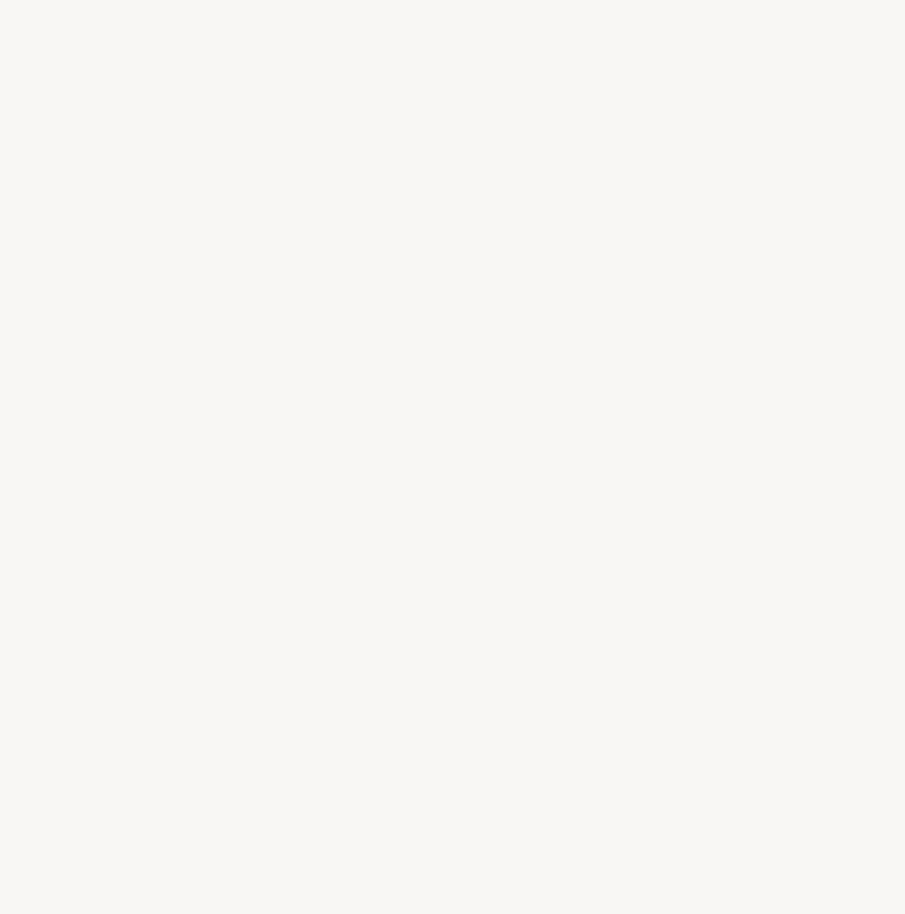
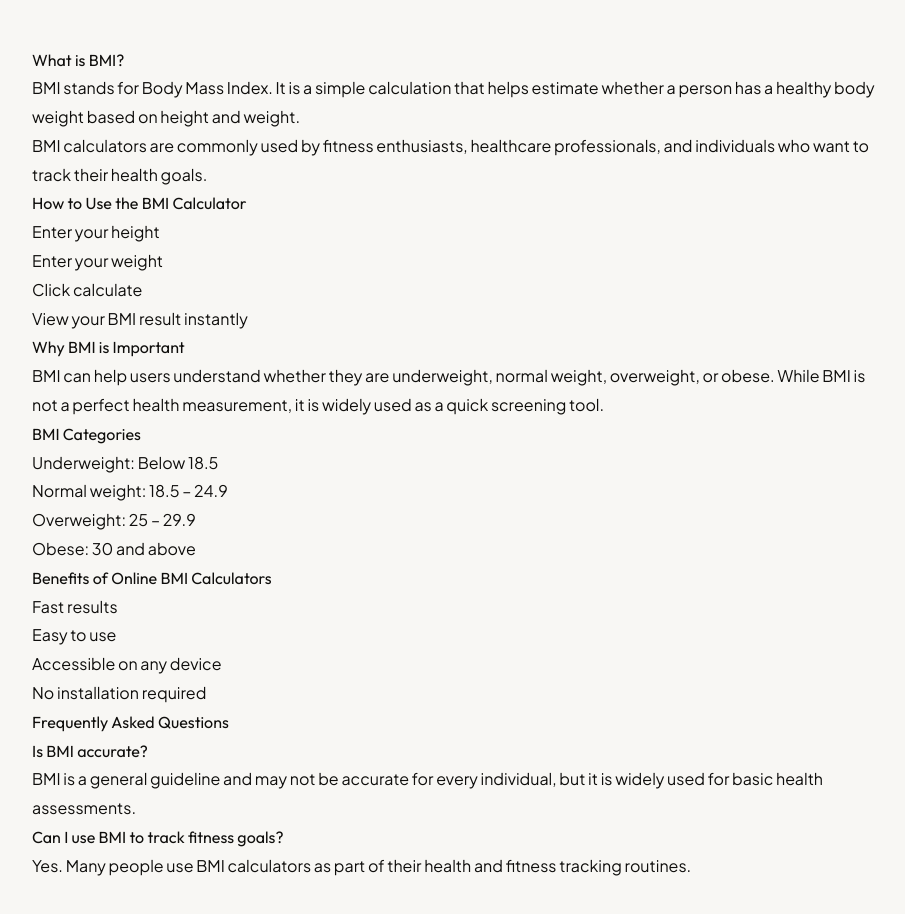
Before and after one commit to athersaud-smart-tools/smart-tools, a Next.js app: page /bmi-calculator in a window 1280 px wide. Shown: the part 520-1434 px from the top of the page, without its empty margins (178-1083 px from the left). Before the commit the page ends 800 px from the top, so only its background shows below. Built offline with nearby package versions, Linux system fonts and the light colour scheme.

Commit message:
improved bmi calculator page with SEO content

```diff
--- a/app/bmi-calculator/page.tsx
+++ b/app/bmi-calculator/page.tsx
@@ -106,6 +106,81 @@ export default function BMICalculator() {
           )}
         </div>
       </div>
+
+      {/* SEO CONTENT */}
+<div style={{
+  maxWidth: "900px",
+  margin: "50px auto",
+  padding: "20px",
+  lineHeight: "1.8"
+}}>
+
+  <h2>What is BMI?</h2>
+
+  <p>
+    BMI stands for Body Mass Index. It is a simple calculation that helps
+    estimate whether a person has a healthy body weight based on height and
+    weight.
+  </p>
+
+  <p>
+    BMI calculators are commonly used by fitness enthusiasts, healthcare
+    professionals, and individuals who want to track their health goals.
+  </p>
+
+  <h2>How to Use the BMI Calculator</h2>
+
+  <ol>
+    <li>Enter your height</li>
+    <li>Enter your weight</li>
+    <li>Click calculate</li>
+    <li>View your BMI result instantly</li>
+  </ol>
+
+  <h2>Why BMI is Important</h2>
+
+  <p>
+    BMI can help users understand whether they are underweight, normal weight,
+    overweight, or obese. While BMI is not a perfect health measurement, it is
+    widely used as a quick screening tool.
+  </p>
+
+  <h2>BMI Categories</h2>
+
+  <ul>
+    <li>Underweight: Below 18.5</li>
+    <li>Normal weight: 18.5 – 24.9</li>
+    <li>Overweight: 25 – 29.9</li>
+    <li>Obese: 30 and above</li>
+  </ul>
+
+  <h2>Benefits of Online BMI Calculators</h2>
+
+  <ul>
+    <li>Fast results</li>
+    <li>Easy to use</li>
+    <li>Accessible on any device</li>
+    <li>No installation required</li>
+  </ul>
+
+  <h2>Frequently Asked Questions</h2>
+
+  <h3>Is BMI accurate?</h3>
+
+  <p>
+    BMI is a general guideline and may not be accurate for every individual,
+    but it is widely used for basic health assessments.
+  </p>
+
+  <h3>Can I use BMI to track fitness goals?</h3>
+
+  <p>
+    Yes. Many people use BMI calculators as part of their health and fitness
+    tracking routines.
+  </p>
+
+</div>
+
     </main>
   );
 }
```
